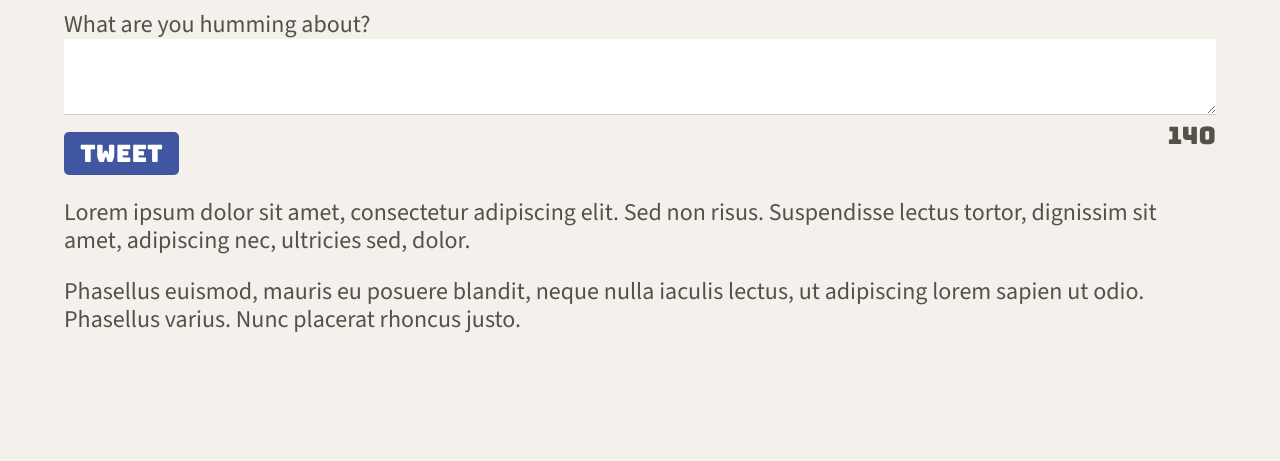
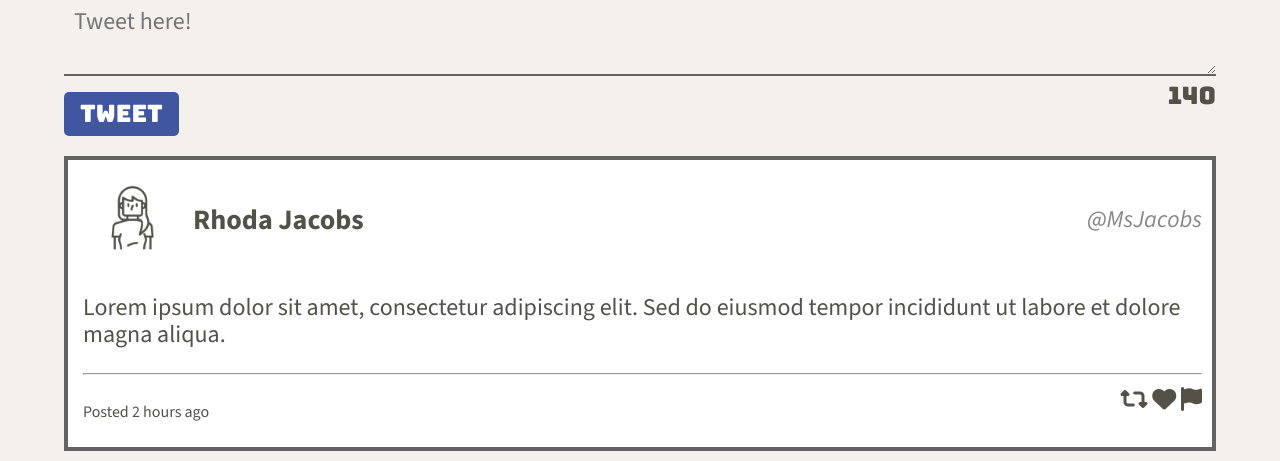
Before and after one commit to booters1/tweeter, a website: page public/index.html in a window 1280 px wide. Shown: the part 610-1071 px from the top of the page. Before the commit the page ends 967 px from the top, so only its background shows below. Drawn offline with nearby package versions, Linux system fonts and the light colour scheme.

Commit message:
creating the tweets

```diff
--- a/public/index.html
+++ b/public/index.html
@@ -50,25 +50,46 @@
       </div>
   </header>
 
+
     <!-- Page-specific (main) content here -->
     <main class="container">
+      <!-- Form section -->
       <section class="new-tweet">
-        <h2>Compose Tweet</h2>
+        <h3>What are you humming about?</h3>
         <form action="/tweets/" method="POST">
-          <label for="tweet-text">What are you humming about?</label>
-          <textarea name="text" id="tweet-text"></textarea>
-          <div>
+          <textarea name="text" id="tweet-text" placeholder="Tweet here!"></textarea>
             <button type="submit">Tweet</button>
             <output name="counter" class="counter" for="tweet-text">140</output>
           </div>
         </form>
       </section>
-      <p>
-        Lorem ipsum dolor sit amet, consectetur adipiscing elit. Sed non risus. Suspendisse lectus tortor, dignissim sit amet, adipiscing nec, ultricies sed, dolor.
-    </p>
-    <p>
-        Phasellus euismod, mauris eu posuere blandit, neque nulla iaculis lectus, ut adipiscing lorem sapien ut odio. Phasellus varius. Nunc placerat rhoncus justo.
-    </p>
+
+      <!-- Container for tweets -->
+      <section class="tweets-container">
+
+        <article class="tweet">
+            <div class="user-info">
+              <img src="http://localhost:8080/images/profile-hex.png" alt="Avatar" class="avatar">
+              <h3 class="username">Rhoda Jacobs</h3>
+              <p class="handle">@MsJacobs</p>
+            </div>
+
+          <div class="tweet-content">
+            <p>Lorem ipsum dolor sit amet, consectetur adipiscing elit. Sed do eiusmod tempor incididunt ut labore et dolore magna aliqua.</p>
+          </div>
+          <hr>
+          <footer>
+            <p class="tweet-time">Posted 2 hours ago</p>
+            <div class="tweet-icons">
+              <i class="fa-solid fa-retweet"></i>
+              <i class="fa-solid fa-heart"></i>
+              <i class="fa-solid fa-flag"></i>
+            </div>
+          </footer>
+        </article>
+
+      </section>
     </main>
+
   </body>
 </html>
--- a/public/scripts/composer-char-counter.js
+++ b/public/scripts/composer-char-counter.js
@@ -1,18 +1,16 @@
+//reference: https://stackoverflow.com/a/7934560
 $(document).ready(function() {
-  //reference: https://stackoverflow.com/a/7934560
-  // attaching keyup event handeler
   $(".new-tweet textarea").on("keyup", function() {
     //retrieve length of ea line
-      var inputLength = $(this).val().length;
-      var remainingChars = 140 - inputLength;
-      // updates counter after subtracting
-      $(".counter").text(remainingChars);
+    var inputLength = $(this).val().length;
+    var remainingChars = 140 - inputLength;
+    var counter = $(this).closest('form').find('.counter');
+    counter.text(remainingChars);
 
-
-      if (remainingChars < 0) {
-          $(".counter").addClass("over-limit");
-      } else {
-          $(".counter").removeClass("over-limit");
-      }
+    if (remainingChars < 0) {
+      counter.addClass("over-limit");
+    } else {
+      counter.removeClass("over-limit");
+    }
   });
 });
--- a/public/styles/new-tweet.css
+++ b/public/styles/new-tweet.css
@@ -6,8 +6,9 @@
   width: 100%;
   padding: 10px;
   border: none;
-  border-bottom: 1px solid #ccc;
+  border-bottom: 2px solid #646262;
   box-sizing: border-box;
+  background-color: transparent;
 }
 
 .new-tweet .counter {
@@ -21,6 +22,7 @@
 
 .new-tweet button {
   margin-top: 10px;
+  margin-bottom: 20px;
   padding: 8px 16px;
   background-color: #4056A1;
   color: #fff;
@@ -33,3 +35,68 @@
 .new-tweet button:hover {
   background-color: #344b8e;
 }
+
+.tweets-container {
+  display: flex;
+  flex-direction: column;
+}
+
+.tweet {
+  border: 4px solid #646262;
+  margin-bottom: 10px;
+  padding: 10px;
+  background-color: #fff;
+  padding-left: 15px;
+  transition: box-shadow 0.3s ease;
+}
+
+.tweet:hover {
+  box-shadow: 0 0 10px rgba(0, 0, 0, 0.1);
+}
+
+.tweet-icons i:hover {
+  color: #4056A1;
+}
+
+
+.tweet header {
+  display: flex;
+  align-items: center;
+  justify-content: space-between;
+}
+
+.avatar {
+  width: 100px;
+  height: auto;
+  margin-right: 10px;
+}
+
+
+.user-info {
+  display: flex;
+  align-items: center;
+}
+
+.user-info h3 {
+  margin: 0;
+}
+
+.user-info p {
+  margin: 0;
+  margin-left: auto;
+  font-style: italic;
+  color: #888;
+}
+
+.tweet-content {
+  margin-top: 10px;
+}
+
+.tweet footer {
+  display: flex;
+  justify-content: space-between;
+}
+
+.tweet-time {
+  font-size: 16px
+}
--- a/server/data-files/initial-tweets.json
+++ b/server/data-files/initial-tweets.json
@@ -8,7 +8,7 @@
     "content": {
       "text": "If I have seen further it is by standing on the shoulders of giants"
     },
-    "created_at": 1710801362430
+    "created_at": 1710962562072
   },
   {
     "user": {
@@ -19,6 +19,6 @@
     "content": {
       "text": "Je pense , donc je suis"
     },
-    "created_at": 1710887762430
+    "created_at": 1711048962072
   }
 ]
```
